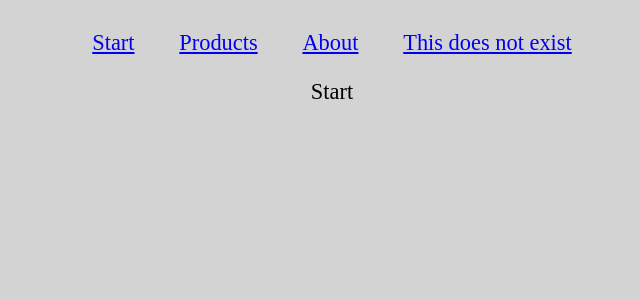
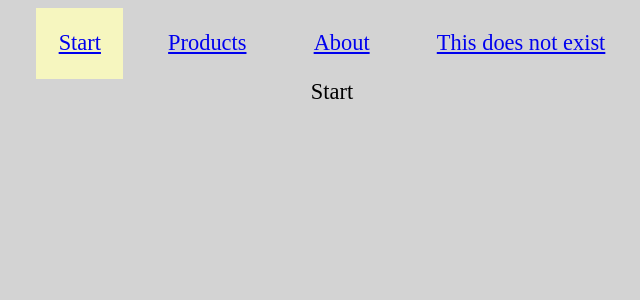
Before and after one commit to ElinHagelin/08-routing-example, a React (Vite) app: page / in a window 1280 px wide. Shown: the top 300 px of the page, without its empty margins (308-948 px from the left). Built offline with nearby package versions, Linux system fonts and the light colour scheme.

Commit message:
added css

```diff
--- a/src/index.css
+++ b/src/index.css
@@ -3,13 +3,23 @@ body {
   background-color: lightgray;
 }
 
-header {
+header nav {
   display: flex;
   justify-content: center;
 }
 
-header>* {
-  margin: 1em
+header nav a {
+  padding: 1em;
+  margin: 0 0.5em;
+  transition: 1s all;
+}
+
+header nav a:hover {
+  background-color: beige;
+}
+
+header nav a.active {
+  background-color: rgb(246, 246, 191);
 }
 
 main {
--- a/src/routes/Root.jsx
+++ b/src/routes/Root.jsx
@@ -1,13 +1,15 @@
-import { Link, Outlet } from "react-router-dom"
+import { Link, Outlet, NavLink } from "react-router-dom"
 
 
 const Root = () => (
 	<div>
 		<header>
-			<Link to="/"> Start </Link>
-			<Link to="/products"> Products </Link>
-			<Link to="/about"> About </Link>
-			<Link to='/error'>This does not exist</Link>
+			<nav>
+				<NavLink to="/"> Start </NavLink>
+				<NavLink to="/products"> Products </NavLink>
+				<NavLink to="/about"> About </NavLink>
+				<NavLink to='/error'>This does not exist</NavLink>
+			</nav>
 		</header>
 		<main>
 			<Outlet />
```
